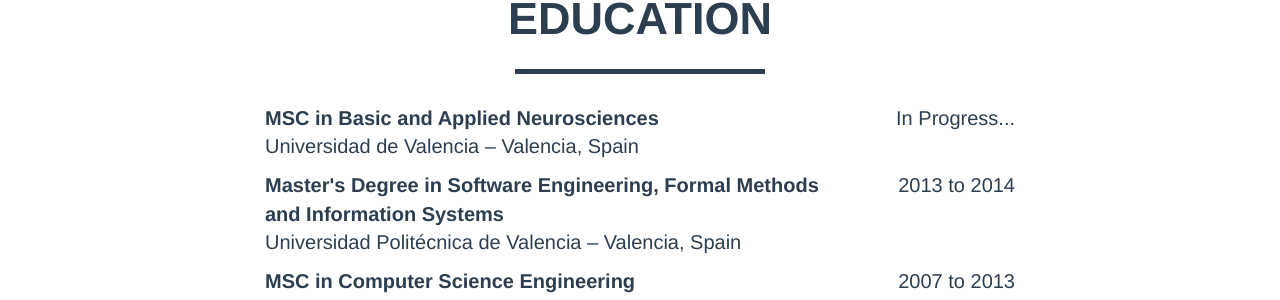
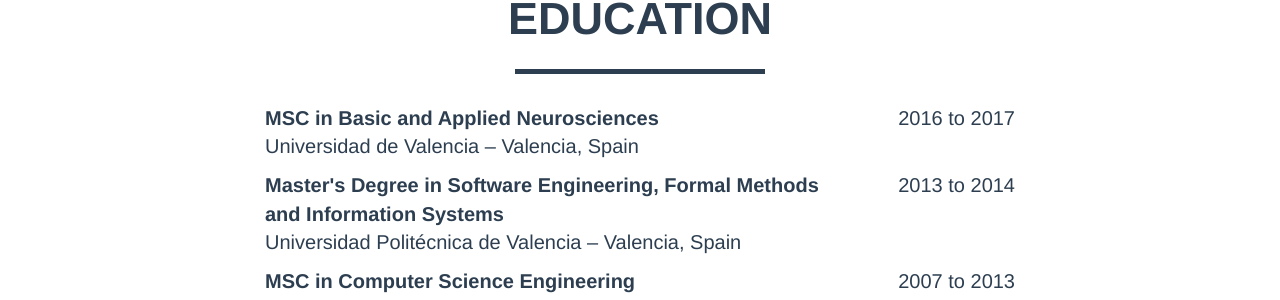
Before and after one commit to mapreal19/mapreal19.github.io, a Jekyll site: the page built from index.html, in a window 1280 px wide and 900 px high, scrolled down 2232 px. Shown: the part 153-453 px from the top of the window. Built offline with Jekyll 4.4.1, drawn with Linux system fonts in a browser that asks for light colours.

Commit message:
Updated Neuro Master

```diff
--- a/index.html
+++ b/index.html
@@ -120,7 +120,7 @@
             </p>
           </div>
           <div class="col-lg-3">
-            <p class="pull-right">In Progress...</p>
+            <p class="pull-right">2016 to 2017</p>
           </div>
         </div>
         <div class="row">
```
